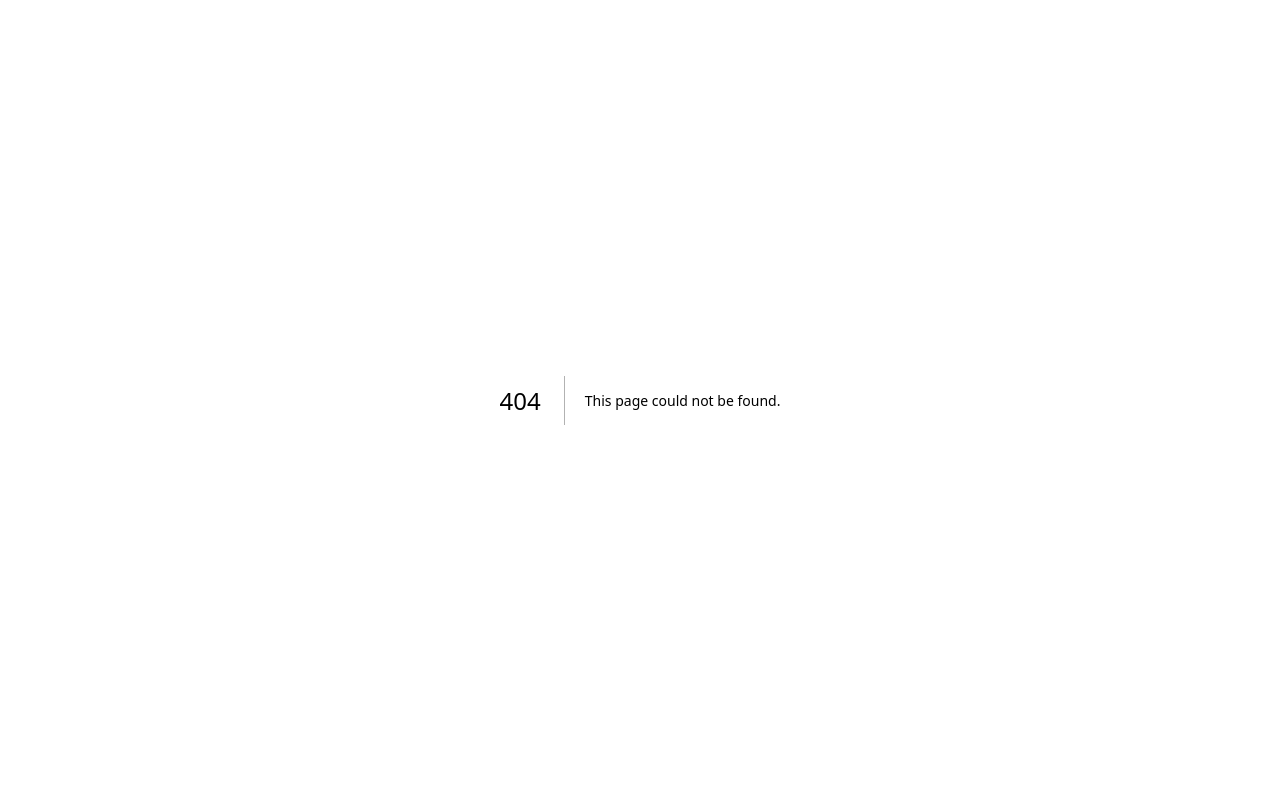
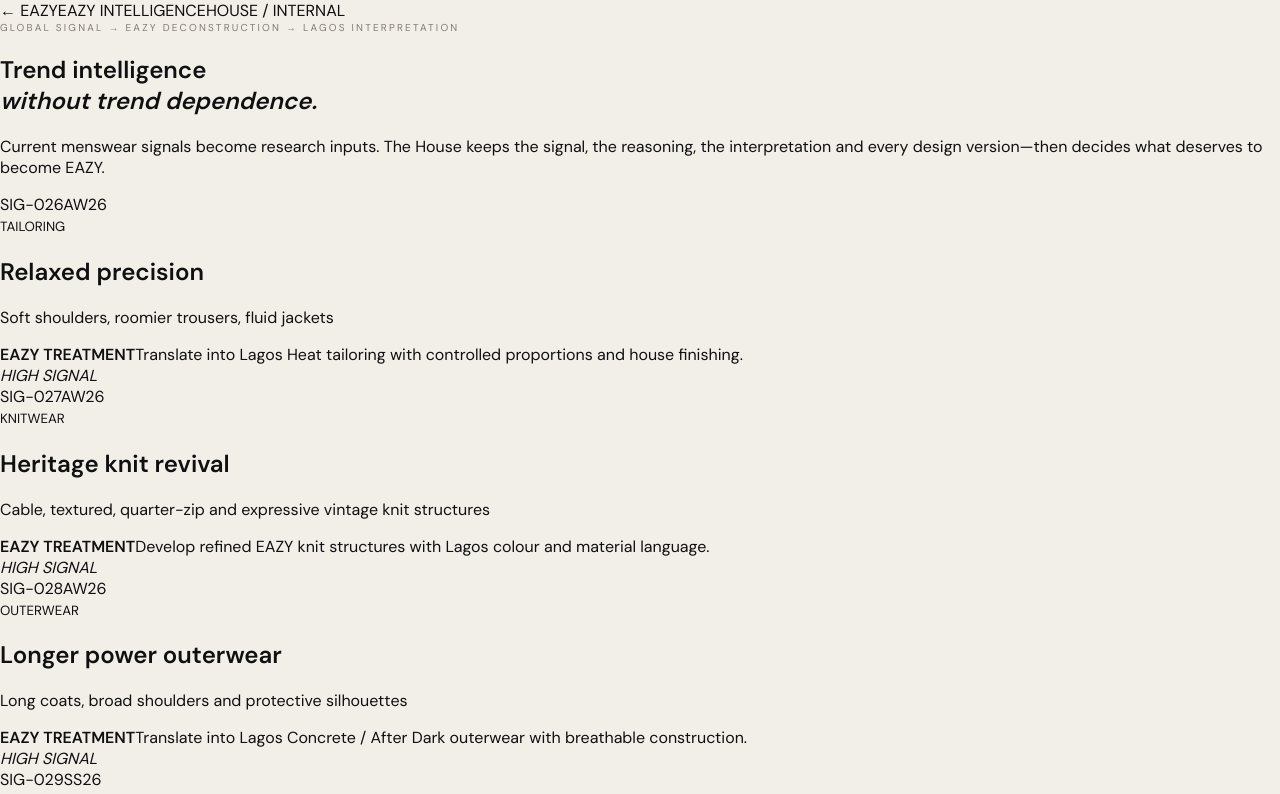
Before and after one commit to sleki7777-stack/eazyclothings, a Next.js app: page /intelligence in a window 1280 px wide. Before the commit this address had no page. Shown: the top 794 px of the page. Built offline with nearby package versions, Linux system fonts and the light colour scheme; a web font is replaced by a local one.

Commit message:
Add EAZY menswear intelligence and premium trend integration: src/app/intelligence/page.tsx

```diff
--- /dev/null
+++ b/src/app/intelligence/page.tsx
@@ -0,0 +1,3 @@
+import {trendSignals,designRules} from "@/lib/eazy-intelligence";
+export default function Intelligence(){
+return <main className="intelligence"><header><a href="/">← EAZY</a><span>EAZY INTELLIGENCE</span><span>HOUSE / INTERNAL</span></header><section className="intelhero"><p className="eyebrow">GLOBAL SIGNAL → EAZY DECONSTRUCTION → LAGOS INTERPRETATION</p><h1>Trend intelligence<br/><em>without trend dependence.</em></h1><p>Current menswear signals become research inputs. The House keeps the signal, the reasoning, the interpretation and every design version—then decides what deserves to become EAZY.</p></section><section className="signalgrid">{trendSignals.map(s=><article key={s.id}><div className="sigtop"><span>{s.id}</span><span>{s.season}</span></div><small>{s.category}</small><h2>{s.signal}</h2><p>{s.direction}</p><div className="treatment"><b>EAZY TREATMENT</b><span>{s.eazyTreatment}</span></div><i>{s.confidence} SIGNAL</i></article>)}</section><section className="rules"><p className="eyebrow">HOUSE LAW</p><h2>Intelligence serves<br/><em>the House.</em></h2><div>{designRules.map((r,i)=><p key={r}><b>0{i+1}</b>{r}</p>)}</div></section></main>}
```
